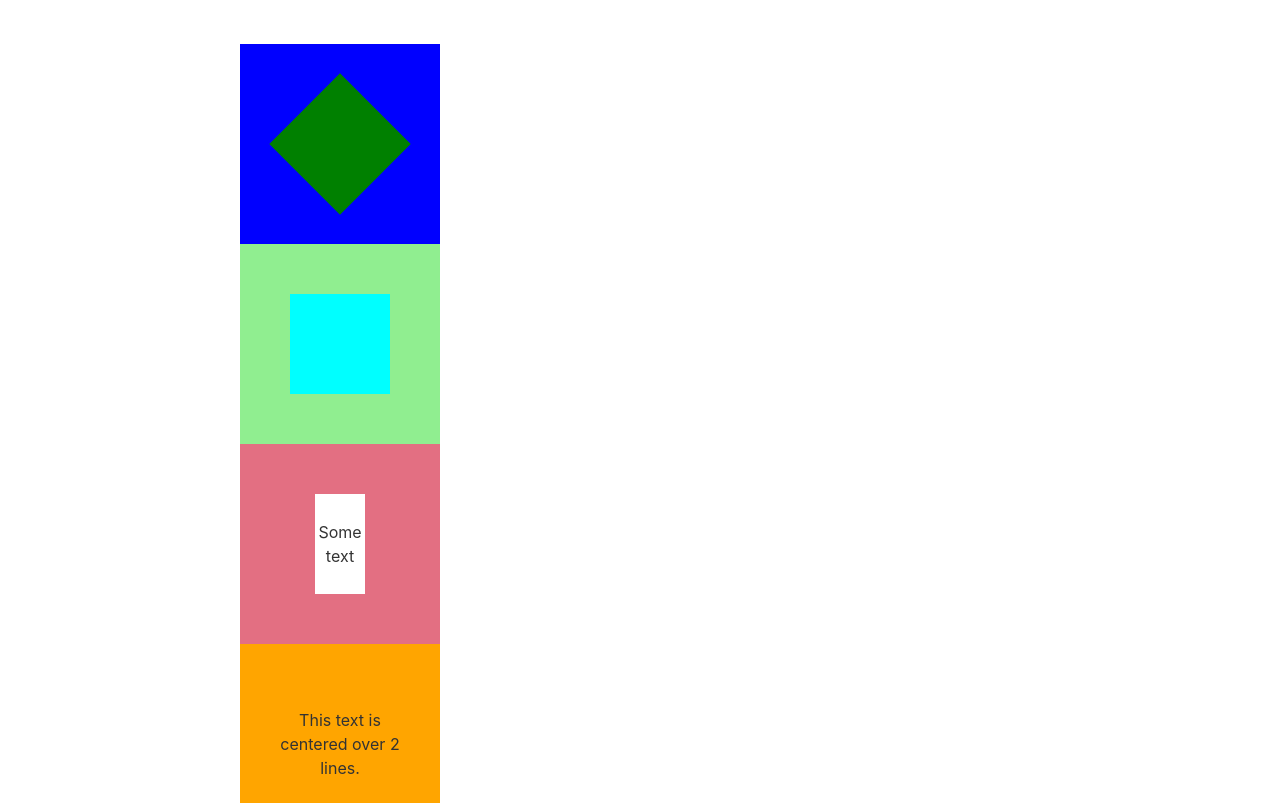
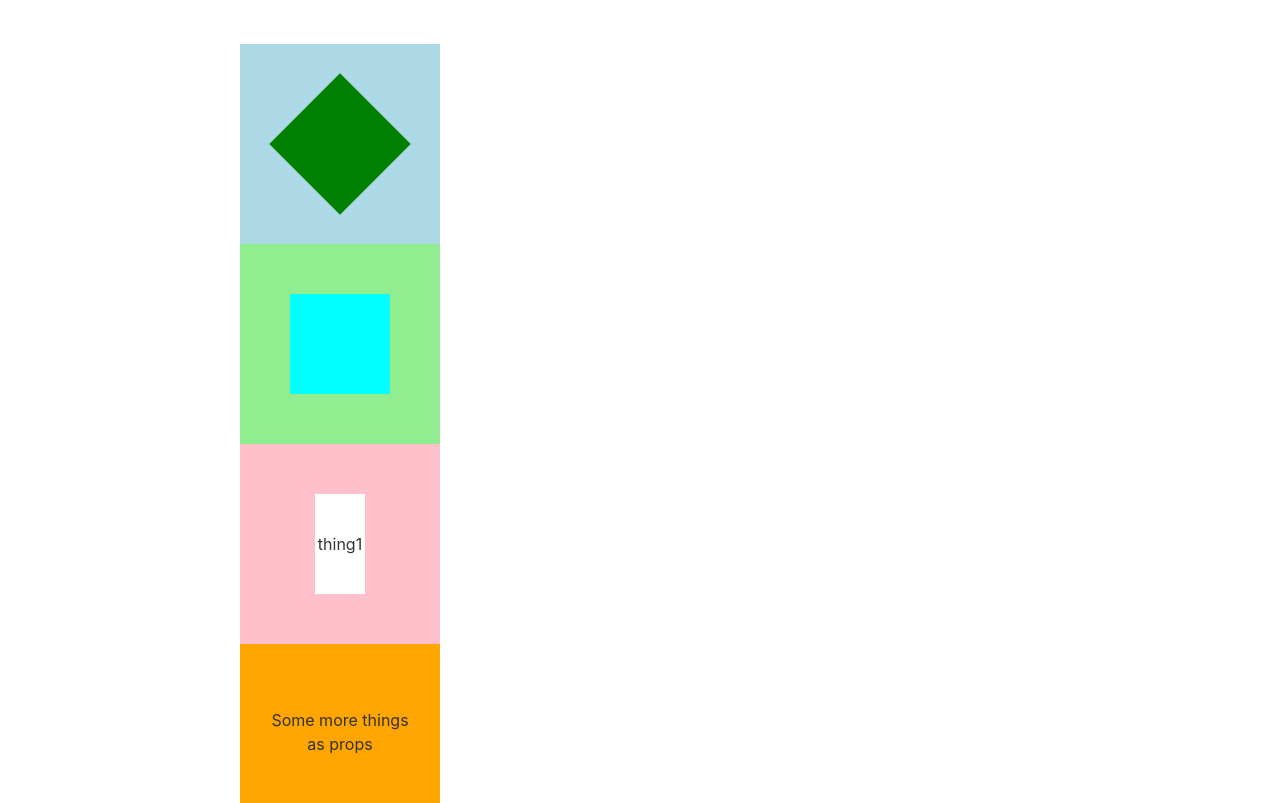
Before and after one commit to sheldonej/Saratoga-Ladies-Website, a Gatsby site in the folder gatsby-wp/: page /merrim5 in a window 1280 px wide. Shown: the part 149-952 px from the top of the page. Built offline with nearby package versions, Linux system fonts and the light colour scheme; Gatsby itself is replaced by a stand-in of ours.

Commit message:
Added props to Matthew's components

```diff
--- a/gatsby-wp/src/components/matt_components.js
+++ b/gatsby-wp/src/components/matt_components.js
@@ -3,34 +3,34 @@ import "../components/matt_shapes.css"
 
 
 
-export function Q1() {
+export function Q1(props) {
     return (
-        <div className="quadrant1 parentStyle" >
+        <div className="quadrant1 parentStyle" style={{backgroundColor: props.color}} >
             <div className="diamond"> </div>
         </div>
     );
 }
 
-export function Q2() {
+export function Q2(props) {
     return (
-        <div className="quadrant2 parentStyle" >
+        <div className="quadrant2 parentStyle" style={{backgroundColor: props.color}} >
             <div className="circle"> </div>
         </div>
     );
 }
 
-export function Q3() {
+export function Q3(props) {
     return (
-        <div className="quadrant3 parentStyle" >
-            <div className="textbox"> Some text </div>
+        <div className="quadrant3 parentStyle" style={{backgroundColor: props.color}} >
+            <div className="textbox"> {props.text} </div>
         </div>
     );
 }
 
-export function Q4() {
+export function Q4(props) {
     return (
-        <div className="quadrant4 parentStyle" >
-            This text is centered over 2 lines.
+        <div className="quadrant4 parentStyle" style={{backgroundColor: props.color}} >
+            <p>{props.text} </p>
         </div>
     );
 }
--- a/gatsby-wp/src/components/matt_shapes.css
+++ b/gatsby-wp/src/components/matt_shapes.css
@@ -45,6 +45,8 @@
     justify-content: center;
 }
 
+
+
 .textbox {
     display: flex;
     width: 50px;
--- a/gatsby-wp/src/pages/merrim5.js
+++ b/gatsby-wp/src/pages/merrim5.js
@@ -9,10 +9,12 @@ import { Q1, Q2, Q3, Q4} from "../components/matt_components"
 const MatthewsPage = () => (
   <Layout>
     <h1 style={{ textAlign: "center"}}>Matthew Merritt</h1>
-    <Q1/>
-    <Q2/>
-    <Q3/>
-    <Q4/>
+
+      <Q1  color={"lightblue"}/>
+      <Q2 color={"lightgreen"}/>
+      <Q3 color={"pink"} text={"thing1"}/>
+      <Q4 color={"lightorange"} text={"Some more things as props"}/>
+
     <p style={{ textAlign: "center"}}>This is basic text to test on a page.</p>
     <Link to="/">Go back to the homepage</Link>
   </Layout>
```
